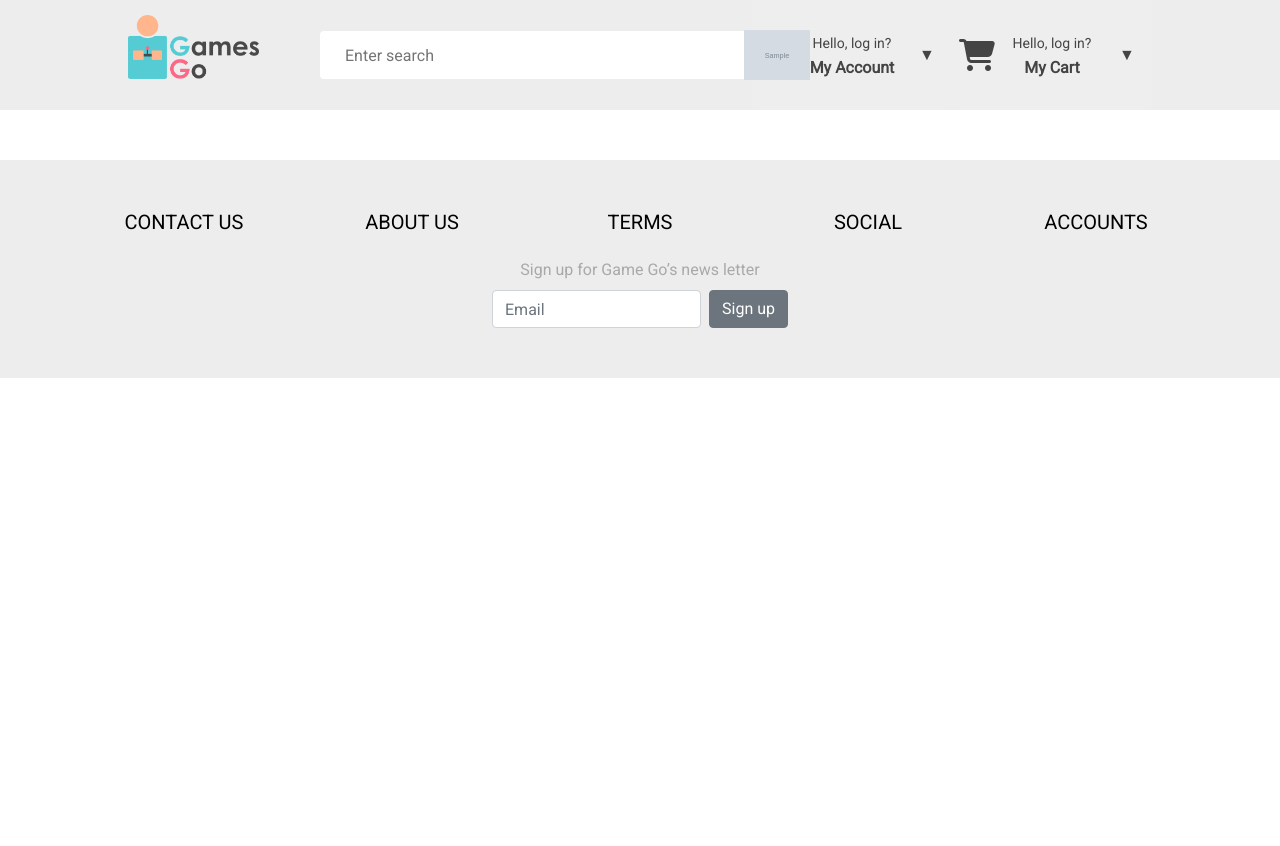
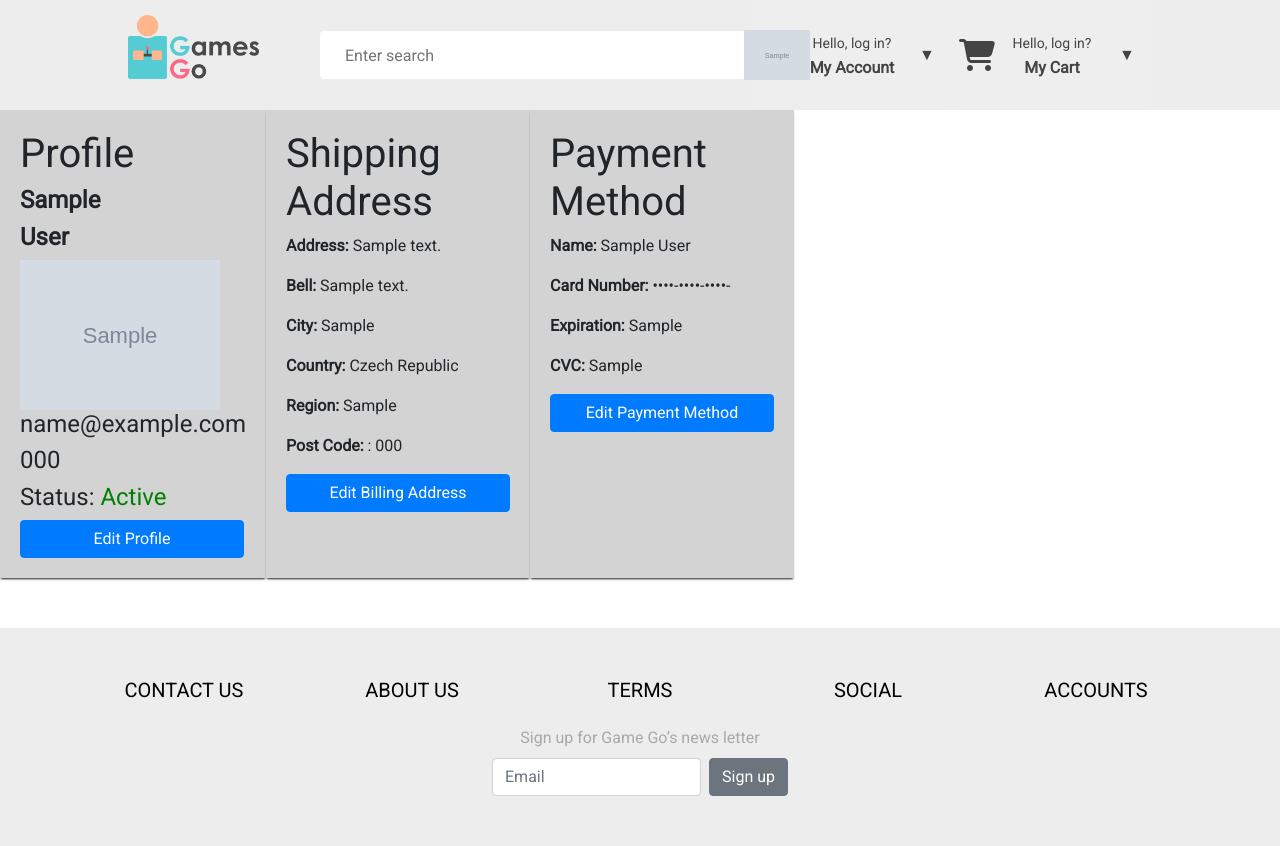
Before and after one commit to Thorarinng/VerkLegt2020, a Django app: page /user/account/ in a window 1280 px wide. Before the commit the page ends 378 px from the top, so only its background shows below. Run offline with Django 3.2, Linux system fonts and the light colour scheme; a user stored in the database is signed in; tables that the repository leaves empty hold one stand-in row (values such as "Sample post"); grey boxes marked "Sample" are stand-in pictures; some libraries are stand-ins or nearby versions.

Commit message:
displaying cardNjumber hidden

```diff
--- a/Project/static/css/main.css
+++ b/Project/static/css/main.css
@@ -228,16 +228,15 @@ hr {
 
 
 
-/*
+
 .profile{
-  width: min-content;
+  width: fit-content;
   padding: 20px;
   background-color: lightgrey;
   border: darkcyan;
   box-shadow: 0 2px 2px -1px rgba(0,0,0,.9);
 }
 
-*/
 /*.helptext{*//*
 
 
--- a/Project/templates/base.html
+++ b/Project/templates/base.html
@@ -32,7 +32,7 @@
           <!-- This lets us extend index.html from product to the base.html-->
           <!-- Think of this as an import statement-->
         <!-- product/index.html -->
-         {% block content1 %} {% endblock %}
+         {% block content %} {% endblock %}
         </div>
     </span>
 
--- a/Project/templates/product/index.html
+++ b/Project/templates/product/index.html
@@ -1,6 +1,6 @@
 {% extends 'base.html' %}
 
-{% block content1 %}
+{% block content %}
 <!--<p>Welcome to the product page, rendered from ./product/index.html</p>-->
 
     <div class="min-height">
--- a/Project/templates/user/account/paymentmethod/paymentmethod_details.html
+++ b/Project/templates/user/account/paymentmethod/paymentmethod_details.html
@@ -2,8 +2,8 @@
     <div class="profile">
         <h1>Payment Method </h1>
         {% if hasPaymentMethod %}
-            <p> <b> Name: </b> {{ pm.nameOnCard }}</p>
-            <p> <b> Card Number: </b> {{ pm.cardNumber }}</p>
+            <p> <b> Name: </b> {{ pm.nameOnCard.title }}</p>
+            <p> <b> Card Number: </b> {{ pm.getCardNumber }}</p>
             <p> <b> Expiration: </b> {{ pm.cardExpiry }}</p>
             <p> <b> CVC: </b> {{ pm.cvc }}</p>
             <a class="btn btn-primary" style="width: 14rem" href="{% url 'updatePaymentMethod' %}">Edit Payment Method</a>
--- a/Project/user/models.py
+++ b/Project/user/models.py
@@ -186,3 +186,9 @@ class PaymentMethod(models.Model):
     # def validateAttributes(self, request, form):
     #     if len(form.cleaned_data.get('nameOnCard')) != 16:
     #         return False
+
+    @property
+    def getCardNumber(self):
+        card = self.cardNumber
+        display = '••••-••••-••••-' + str(card[12:])
+        return display
```
